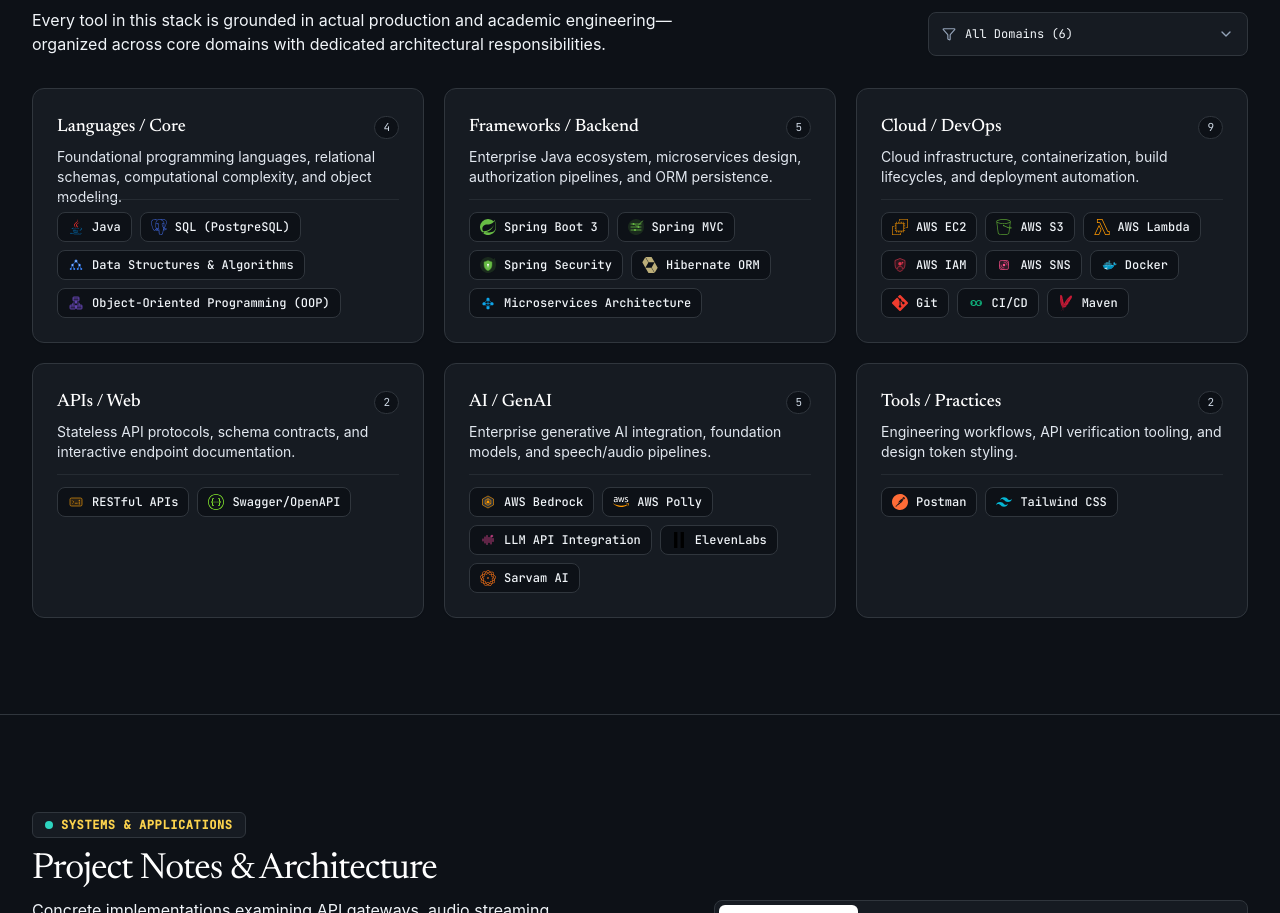
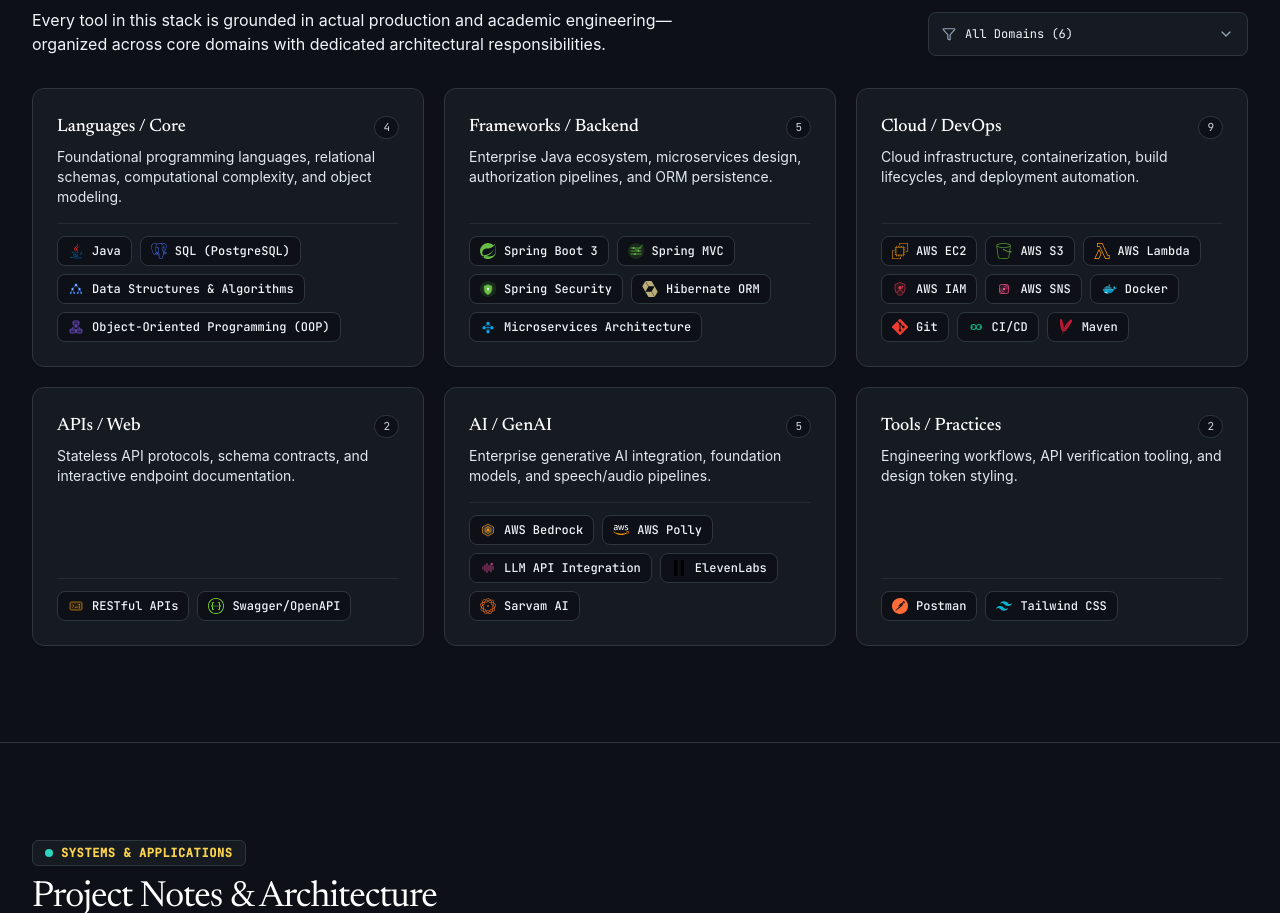
Before and after one commit to Mohitur669/Portfolio, a React (Vite) app: page / in a window 1280 px wide. Shown: the part 3108-4021 px from the top of the page. Built offline with nearby package versions, Linux system fonts and the light colour scheme; a web font is replaced by a local one.

Commit message:
style(skills): restore natural card header flow and bottom tag container alignment

```diff
--- a/src/components/sections/Skills.tsx
+++ b/src/components/sections/Skills.tsx
@@ -148,8 +148,8 @@
               key={cat.name}
               className="p-5 sm:p-6 rounded-xl border border-paper-border dark:border-slate-border bg-paper-card dark:bg-slate-surface flex flex-col h-full shadow-sm hover:border-slate-300 dark:hover:border-slate-700 transition-colors"
             >
-              {/* Header block with uniform fixed height so tags start at the exact same height across all cards */}
-              <div className="space-y-1.5 h-auto md:h-[86px] flex flex-col justify-start shrink-0">
+              {/* Header block */}
+              <div className="space-y-1.5 mb-4">
                 <div className="flex items-center justify-between">
                   <h3 className="font-serif font-medium text-lg text-ink dark:text-white">
                     {cat.name}
@@ -163,8 +163,8 @@
                 </p>
               </div>
 
-              {/* Items container: Starts at identical vertical height across all cards in each row */}
-              <div className="flex flex-wrap gap-2 pt-3 border-t border-paper-border/60 dark:border-slate-border/60">
+              {/* Items container: Aligned to the bottom of the card */}
+              <div className="flex flex-wrap gap-2 pt-3 border-t border-paper-border/60 dark:border-slate-border/60 mt-auto">
                 {cat.items.map((skill) => {
                   const isSelected = selectedSkill?.name === skill.name;
                   const iconUrl = TECH_ICON_MAP[skill.name] || '/img/tech/aws.svg';
```
